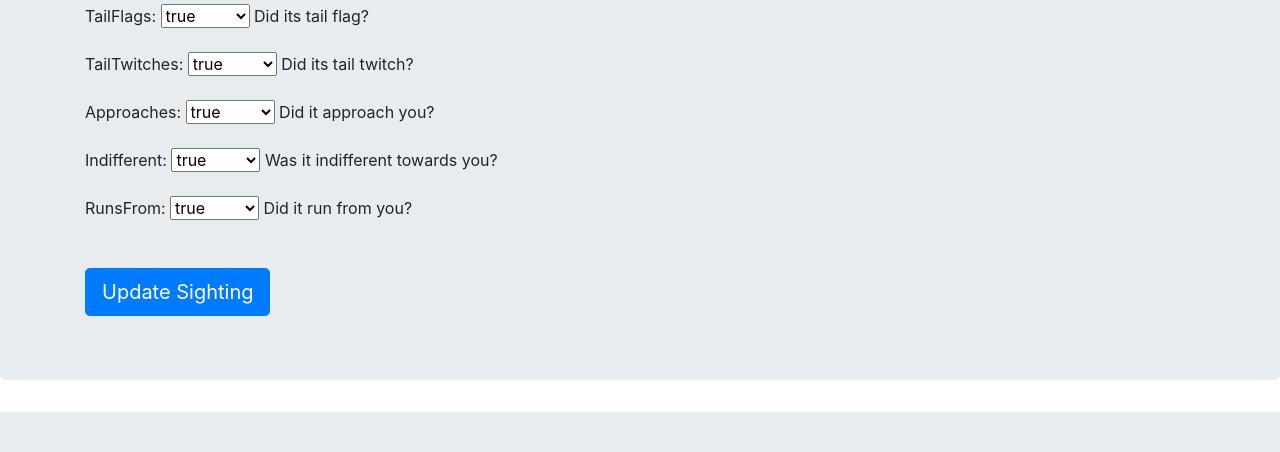
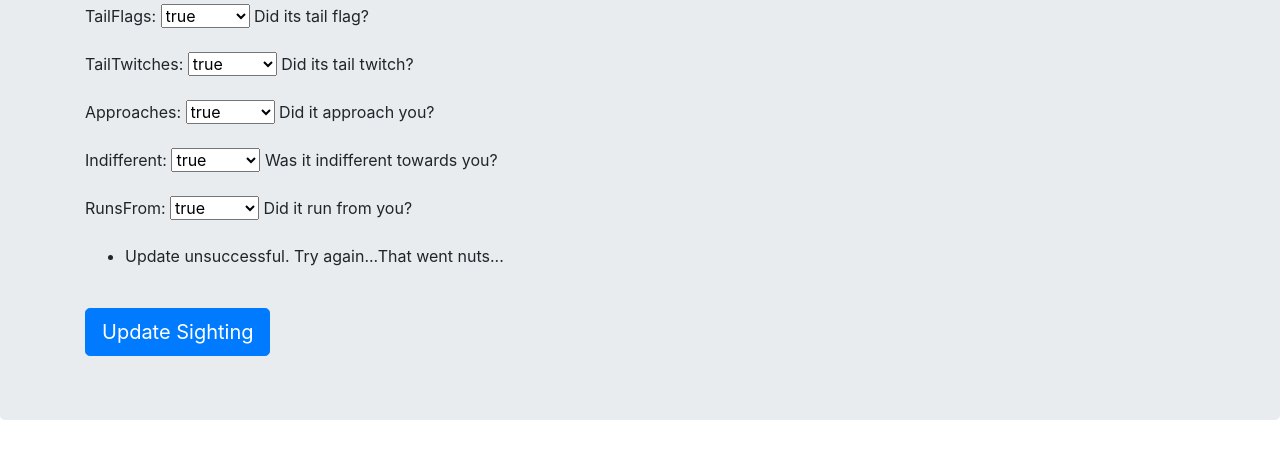
Before and after one commit to hamats423/Squirrel_Project, a Django app: page /sightings/1 in a window 1280 px wide. Shown: the part 1070-1522 px from the top of the page. Before the commit the page ends 1482 px from the top, so only its background shows below. Run offline with Django 3.2, Linux system fonts and the light colour scheme; tables that the repository leaves empty hold one stand-in row (values such as "Sample post"); some libraries are stand-ins or nearby versions.

Commit message:
Fix messages and update function

```diff
--- a/sightings/templates/sightings/update_sightings.html
+++ b/sightings/templates/sightings/update_sightings.html
@@ -56,7 +56,19 @@
                   {% csrf_token %}
 
                   {{ form.as_p }}
-                  <br>
+
+
+		{% if messages %}
+<ul class="messages">
+    {% for message in messages %}
+    <li  {% if message.tags %} class=" {{ message.tags }} " {% endif %}> {{ message }} </li>
+    {% endfor %}
+</ul>
+{% endif %}
+
+
+
+		  <br>
                   <input class="btn btn-primary btn-lg" type="submit" name="Submit" value="Update Sighting">
                 </form>
 
--- a/sightings/views.py
+++ b/sightings/views.py
@@ -45,6 +45,7 @@ def UpdateSquirrel(request, unique_id):
 
     else:
         context = {'form':form, 'error':'Update unsuccessful. Try again...That went nuts...'}
+        messages.error(request, 'Update unsuccessful. Try again...That went nuts...')
         return render(request, 'sightings/update_sightings.html',context)
 
 
```
